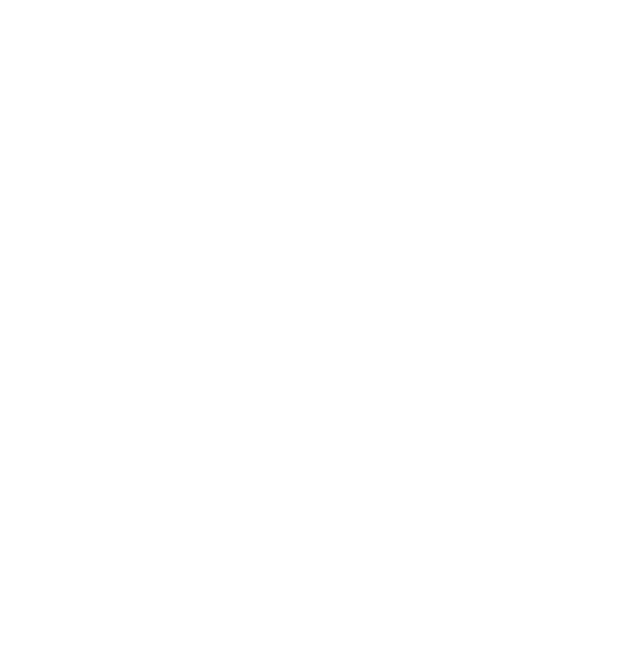
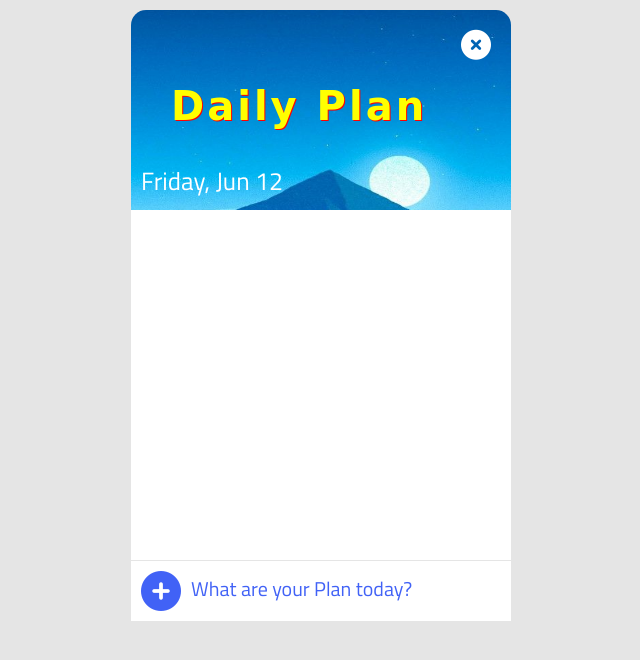
Before and after one commit to Ayodejioladimeji/Daily-plan, a plain HTML site: page index.html in a window 1280 px wide. Shown: the whole page, without its empty margins (319-959 px from the left). Drawn offline with Linux system fonts and the light colour scheme.

Commit message:
second commit

```diff
--- a/index.css
+++ b/index.css
@@ -24,6 +24,18 @@ body{
     background-repeat: no-repeat;
     border-radius: 15px 15px 0 0;
     position: relative;
+}
+
+h2{
+    position:absolute;
+    top:40px;
+    left:40px;
+    font-size:40px;
+    font-family:cursive;
+    color:yellow;
+    text-shadow:1px 1px red;
+    letter-spacing:3px;
+
 }
 
 
@@ -265,7 +277,7 @@ body::-webkit-scrollbar {
 /* ------------ content ------------ */
 .content{
     width:320px;
-    height: 430px;
+    height: 410px;
     max-height:1000px;
     background-color: #FFF;
     overflow: auto;
@@ -474,7 +486,7 @@ body::-webkit-scrollbar {
 /* ------------ content ------------ */
 .content{
     width:380px;
-    height: 430px;
+    height: 410px;
     max-height:1000px;
     background-color: #FFF;
     overflow: auto;
@@ -572,7 +584,7 @@ body::-webkit-scrollbar {
     position: absolute;
     left: 50px;
     height: 35px;
-    width: 310px;
+    width: 295px;
     background-color: none;
     outline: 1px solid yellow;
     font-size: 20px;
@@ -683,7 +695,7 @@ body::-webkit-scrollbar {
 /* ------------ content ------------ */
 .content{
     width:100%;
-    height: 430px;
+    height: 400px;
     max-height:1000px;
     background-color: #FFF;
     overflow: auto;
@@ -1027,6 +1039,6 @@ body::-webkit-scrollbar {
 
 @media screen and (min-width:769px){
     body{
-        display:none;
+        display:;
     }
 }
--- a/index.html
+++ b/index.html
@@ -17,8 +17,9 @@
 
         <div class="header">
             <div class="clear">
-                <i class="fa fa-refresh"></i>
+                <i class="fa fa-times-circle"></i>
             </div>
+            <h2>Daily Plan</h2>
             <div id="date"></div>
         </div>
 
@@ -37,7 +38,7 @@
 
         <div class="add-to-do">
             <i class="fa fa-plus-circle"></i>
-            <input type="text" id="input" placeholder="What is your Plan today?">
+            <input type="text" id="input" placeholder="What are your Plan today?">
         </div>
     </div>
 
```
